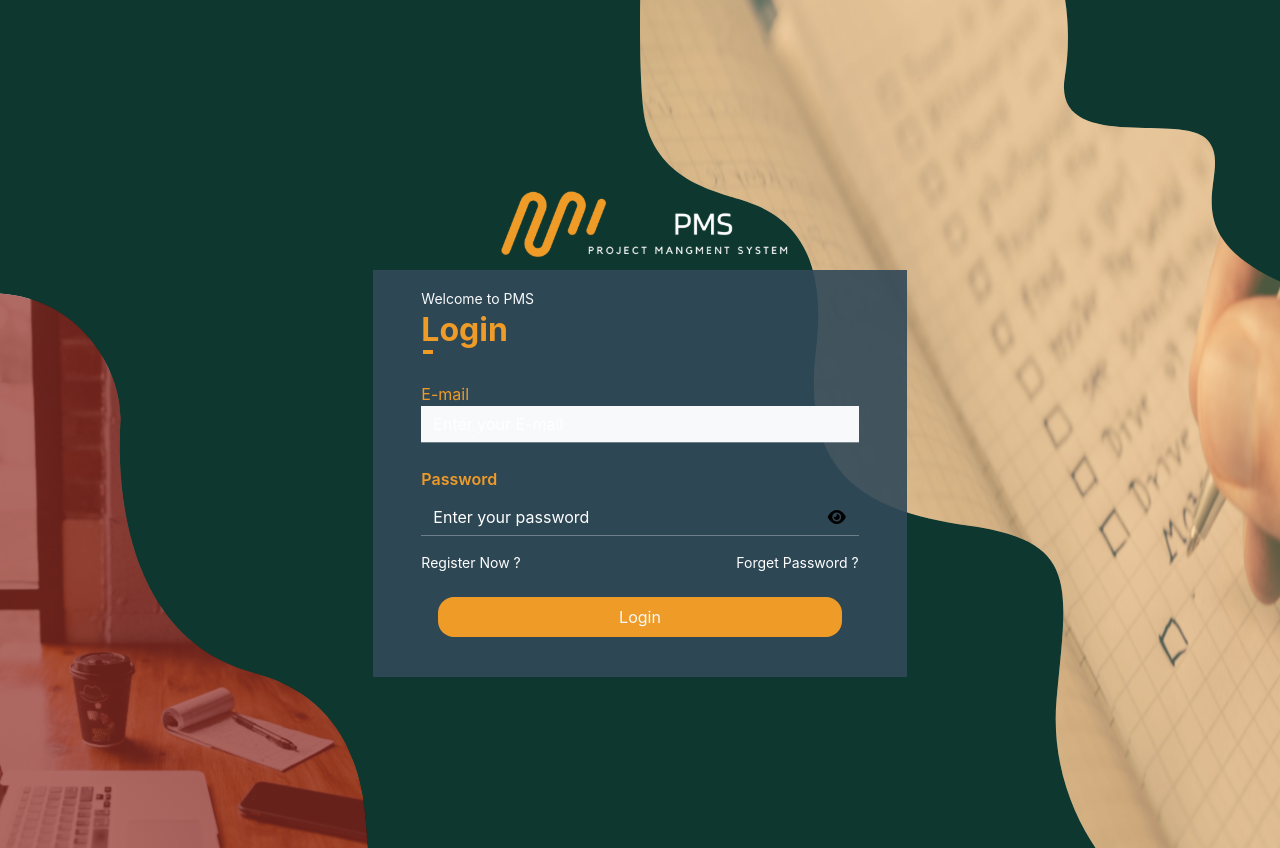
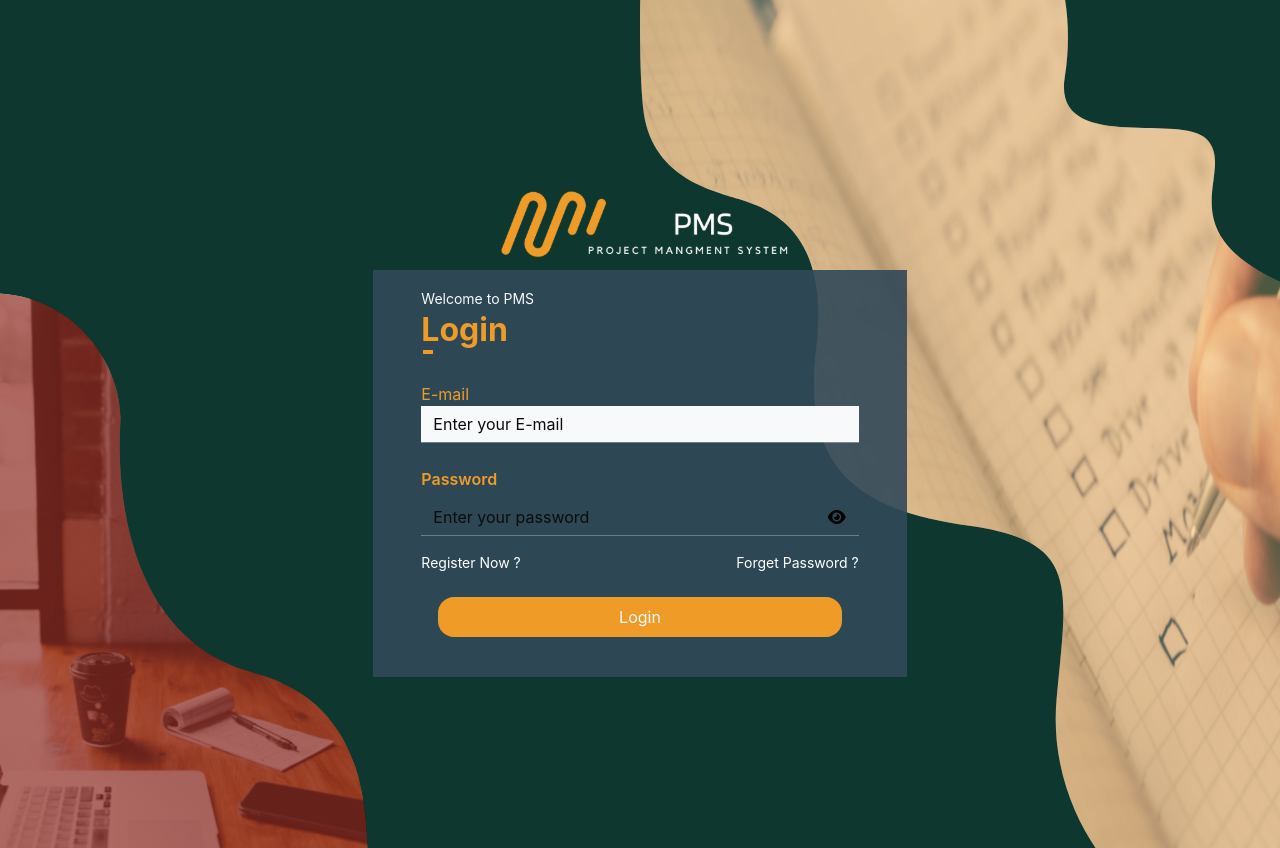
Before and after one commit to Safa-Mohammed/PMS-JSB-REACT-TEAM3, a React (Vite) app: page / in a window 1280 px wide. Built offline with nearby package versions, Linux system fonts and the light colour scheme.

Commit message:
update codes

```diff
--- a/src/App.css
+++ b/src/App.css
@@ -77,7 +77,7 @@ label{
   color: #EF9B28;
 }
  .form-control::placeholder {
-  color: white;
+  color: rgb(12, 12, 12);
   opacity: 1;
 }
 /* Hide Edge/Chrome password reveal button */
--- a/src/modules/dashboard/components/project/projectList/projectList.tsx
+++ b/src/modules/dashboard/components/project/projectList/projectList.tsx
@@ -1,5 +1,5 @@
 import { useEffect, useState } from "react";
-import { axiosinstant, PROJECTS_URL } from "../../../../../utils/urls";
+import { axiosinstant, PROJECTS_URL, } from "../../../../../utils/urls";
 import Table from "react-bootstrap/Table";
 import styles from "./projectList.module.css";
 import { toast } from "react-toastify";
--- a/src/utils/interfaces.tsx
+++ b/src/utils/interfaces.tsx
@@ -38,6 +38,7 @@ export interface AuthContextType {
   isAuthenticated: boolean;
   saveUserData: () => void;
   logout: () => void;
+
 }
 
 export interface AuthContextProviderProps {
```
